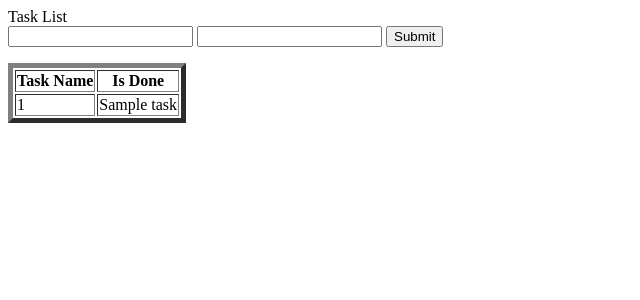
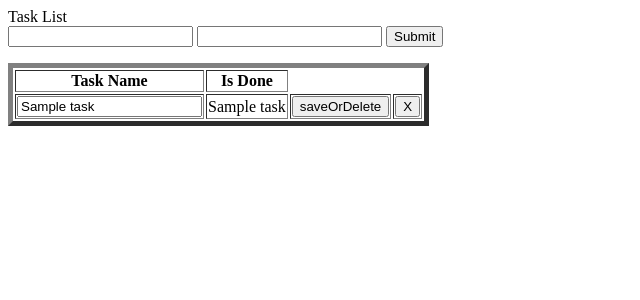
Before and after one commit to jrrodrigo421/backend_Python-Flask-PostgreSQL, a Flask app: template templates/index.html in a window 1280 px wide. Shown: the top 300 px of the page, without its empty margins (0-640 px from the left). Run offline with Flask 3, Linux system fonts and the light colour scheme; the template is opened without the code that fills it: most values are stand-ins (such as "Sample title", 1, 10 or a date in 2020); some libraries are stand-ins or nearby versions.

Commit message:
opcao editar remover salvar

```diff
--- a/app.py
+++ b/app.py
@@ -1,6 +1,6 @@
 from flask import Flask, render_template, request, redirect, url_for
 # from flask_sqlalchemy import SQLAlchemy
-from db import getTaskList, addTask
+from db import getTaskList, addTask, updateTask, deleteTask
 
 app = Flask(__name__)
 
@@ -22,5 +22,17 @@ def add():
     return redirect(url_for('index'))
 
 
+@app.route("/update", methods=['POST'])
+def update():
+    updatetaskname = request.form['updateTask']
+    id = request.form['id']
+    button = request.form['saveOrDelete']
+    if button == "save":
+        updateTask(updatetaskname, id)
+    elif button == "X":
+        deleteTask(id)
+    return redirect(url_for('index'))
+
+
 if __name__ == '__main__':
     app.run(debug=True)
--- a/db.py
+++ b/db.py
@@ -10,7 +10,7 @@ def getTaskList():
     conn = psycopg2.connect(dbname=db_name, user=db_user,
                             password=db_pw, host=db_host)
     cur = conn.cursor()
-    cur.execute('SELECT task_name, is_done FROM public. "TaskList"')
+    cur.execute('SELECT id, task_name, is_done FROM public. "TaskList"')
     tasklist = cur.fetchall()
     cur.close
     conn.close
@@ -23,6 +23,29 @@ def addTask(name, date):
                             password=db_pw, host=db_host)
     cur = conn.cursor()
     cur.execute(
-        'INSERT INTO public."TaskList"(task_name, due_date) values(\'%s\', \'%s\');commit;' % (name, date))
-    cur.close
-    conn.close
+        'INSERT INTO public."TaskList"(task_name, due_date) values(\'%s\', \'%s\')' % (name, date))
+    conn.commit()
+    cur.close()
+    conn.close()
+
+
+def updateTask(name, id):
+    conn = psycopg2.connect(dbname=db_name, user=db_user,
+                            password=db_pw, host=db_host)
+    cur = conn.cursor()
+    cur.execute(
+        'UPDATE public."TaskList" SET task_name=\'% s\' WHERE id=%s;' % (name, id))
+    conn.commit()
+    cur.close()
+    conn.close()
+
+
+def deleteTask(id):
+    conn = psycopg2.connect(dbname=db_name, user=db_user,
+                            password=db_pw, host=db_host)
+    cur = conn.cursor()
+    cur.execute(
+        'DELETE FROM public."TaskList" WHERE id=%s;' % (id))
+    conn.commit()
+    cur.close()
+    conn.close()
--- a/templates/index.html
+++ b/templates/index.html
@@ -19,12 +19,24 @@
           </tr>
           {% for task in TaskList: %}
             <tr>
-              <td>
-              {{ task [0] }}
-              </td>
-              <td>
-                {{ task [1] }}
-              </td>
+              <form method="post" action="/update">
+                  <td>
+                     <input type="hidden" name="id" value="{{ task [0] }}"/>
+                     <input type="text" name="updatetask" value="{{ task [1] }}"/>
+
+                    </td>
+
+                  <td>
+                    <!-- <input type="hidden" name="id" value=""/>  -->
+                    {{ task [2] }}
+                  </td>
+                  <td>
+                    <input type="submit" name="save" value="saveOrDelete">
+                  </td>
+                  <td>
+                    <input type="submit" name="save" value="X">
+                  </td>
+                </form>
             </tr>
           {%endfor%}
         </table>
```
